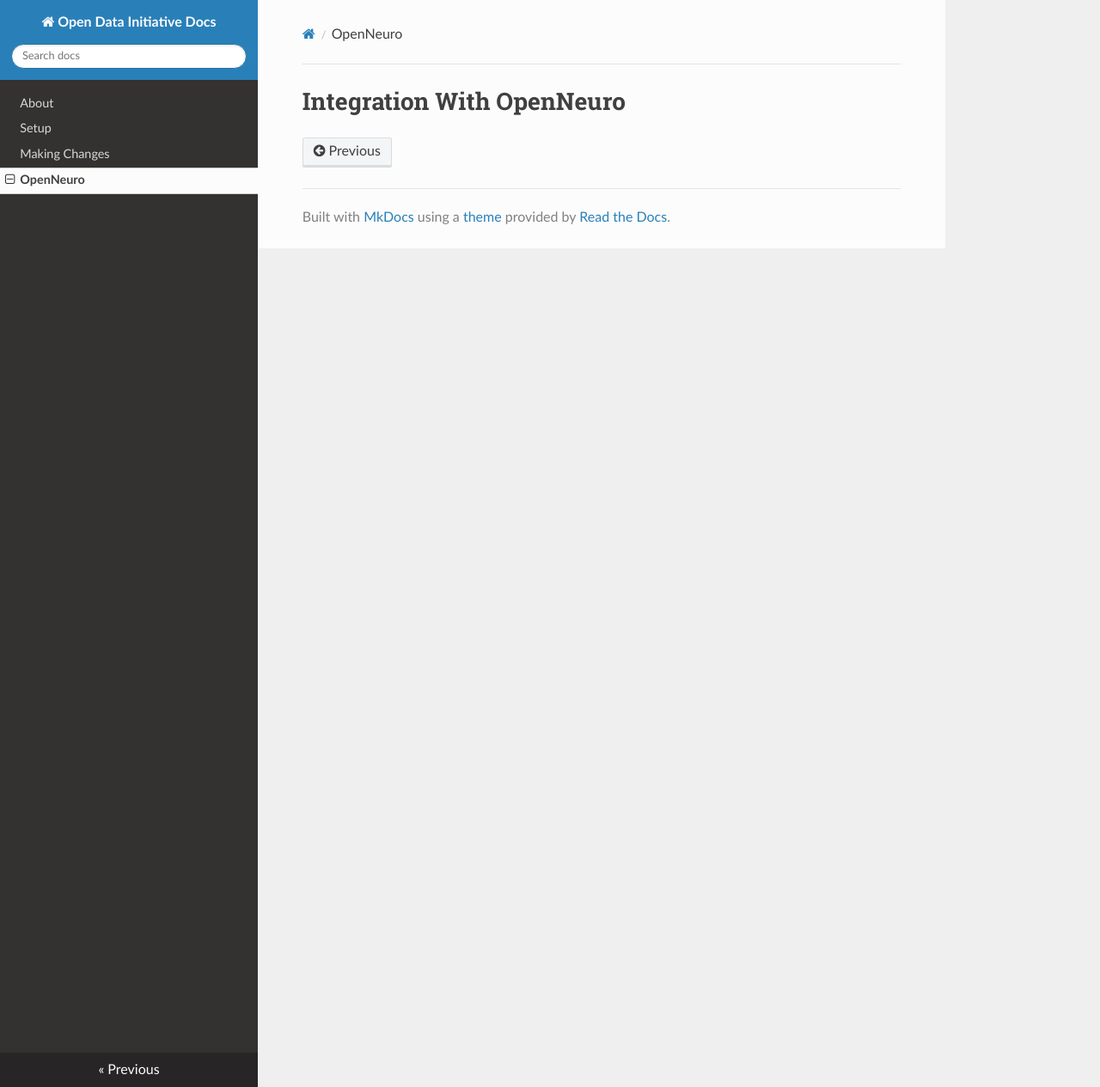
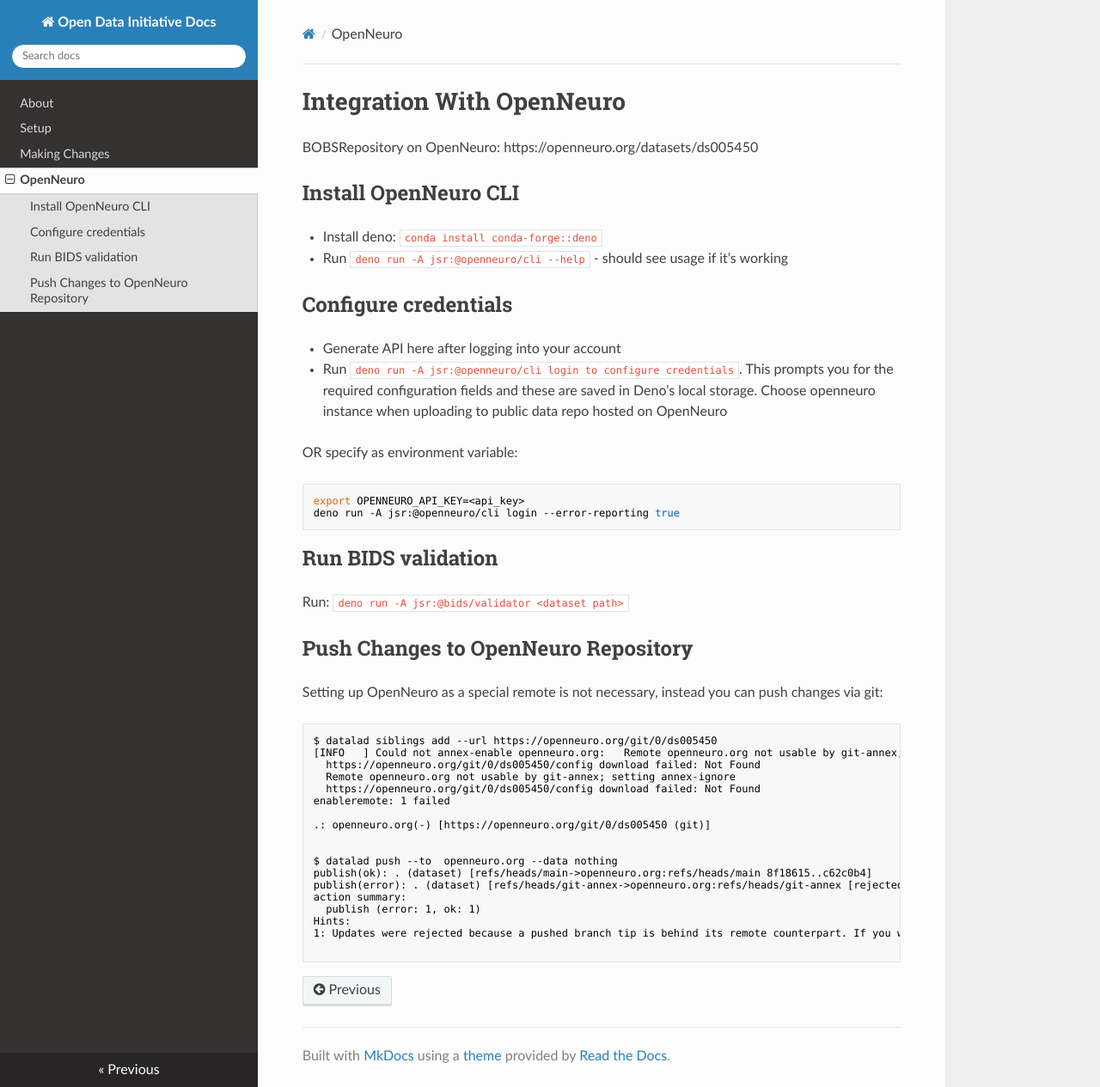
Before and after one commit to DCAN-Labs/opendatainit-docs, an MkDocs documentation site: the page built from docs/openneuro.md, in a window 1280 px wide and 1265 px high. Shown: the whole window at 86% size. Built offline with MkDocs 1.6.1, drawn with Linux system fonts in a browser that asks for light colours; nearby versions of some CDN libraries.

Commit message:
add more content

````diff
--- a/docs/openneuro.md
+++ b/docs/openneuro.md
@@ -1 +1,51 @@
 # Integration With OpenNeuro
+
+BOBSRepository on OpenNeuro: https://openneuro.org/datasets/ds005450
+
+## Install OpenNeuro CLI
+
+- Install deno: `conda install conda-forge::deno`
+- Run `deno run -A jsr:@openneuro/cli --help` - should see usage if it’s working
+
+
+## Configure credentials
+
+- Generate API here after logging into your account
+- Run `deno run -A jsr:@openneuro/cli login to configure credentials`. This prompts you for the required configuration fields and these are saved in Deno’s local storage. Choose openneuro instance when uploading to public data repo hosted on OpenNeuro
+
+OR specify as environment variable:
+
+```
+export OPENNEURO_API_KEY=<api_key>
+deno run -A jsr:@openneuro/cli login --error-reporting true
+```
+
+
+## Run BIDS validation
+
+Run: `deno run -A jsr:@bids/validator <dataset path>`
+
+## Push Changes to OpenNeuro Repository
+
+Setting up OpenNeuro as a special remote is not necessary, instead you can push changes via git:
+
+```bash
+$ datalad siblings add --url https://openneuro.org/git/0/ds005450
+[INFO   ] Could not annex-enable openneuro.org:   Remote openneuro.org not usable by git-annex; setting annex-ignore
+  https://openneuro.org/git/0/ds005450/config download failed: Not Found
+  Remote openneuro.org not usable by git-annex; setting annex-ignore
+  https://openneuro.org/git/0/ds005450/config download failed: Not Found
+enableremote: 1 failed
+
+.: openneuro.org(-) [https://openneuro.org/git/0/ds005450 (git)]
+
+
+$ datalad push --to  openneuro.org --data nothing
+publish(ok): . (dataset) [refs/heads/main->openneuro.org:refs/heads/main 8f18615..c62c0b4]
+publish(error): . (dataset) [refs/heads/git-annex->openneuro.org:refs/heads/git-annex [rejected] (non-fast-forward)]
+action summary:
+  publish (error: 1, ok: 1)
+Hints:
+1: Updates were rejected because a pushed branch tip is behind its remote counterpart. If you want to integrate the remote changes, use 'git pull' before pushing again. See the 'Note about fast-forwards' in 'git push --help' for details.
+
+```
````
Also changed, not shown: docs/setup.md (+10 -0 lines).
